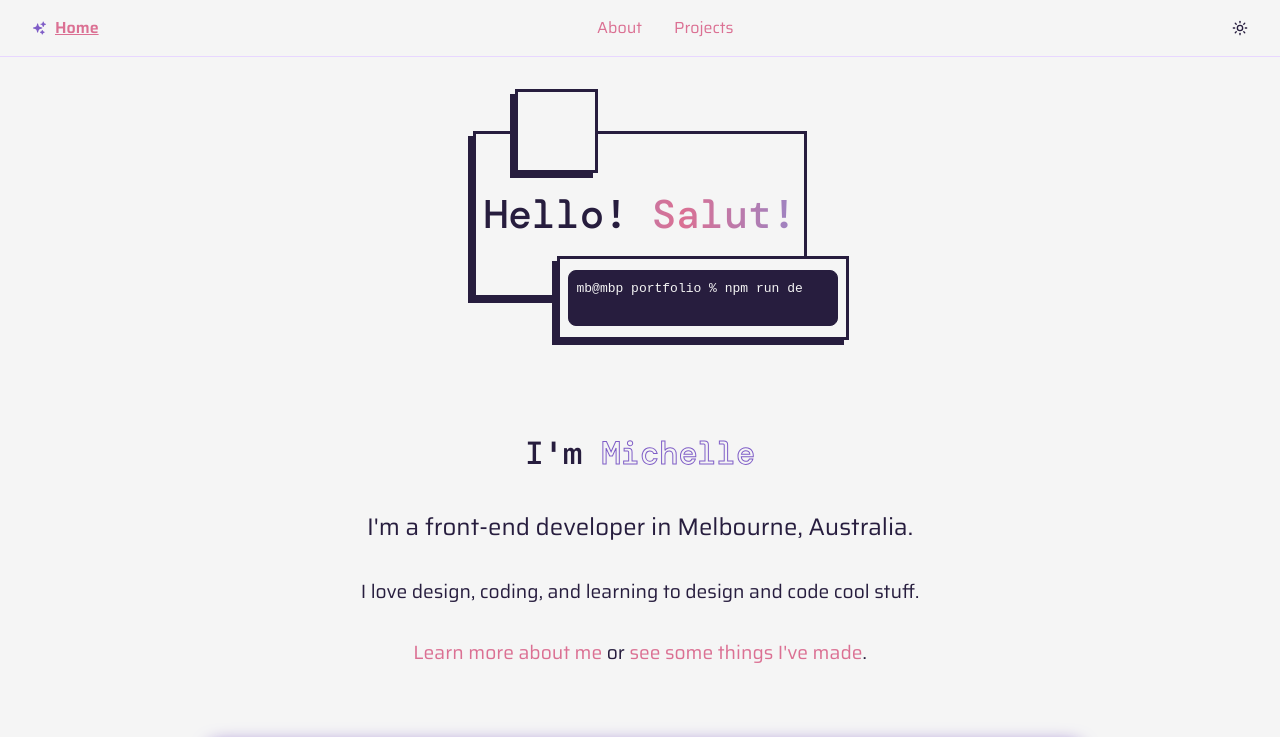
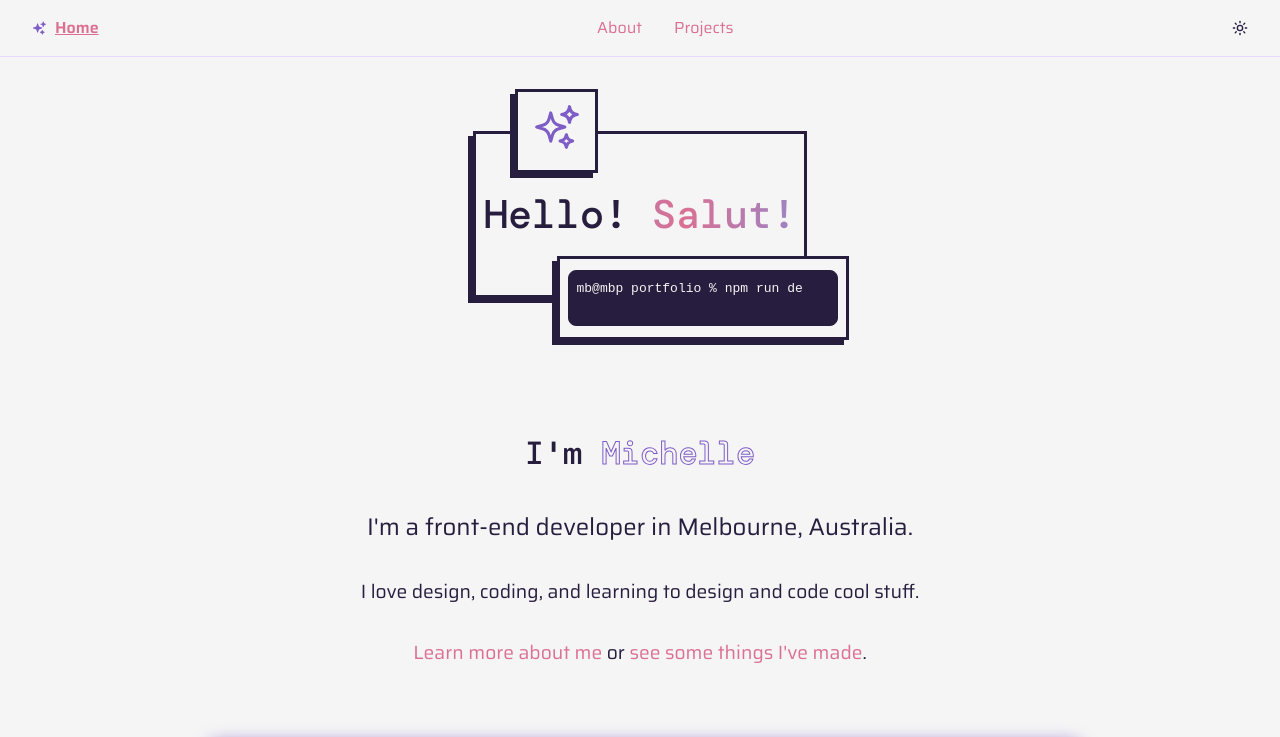
Before and after one commit to mchlol/portfolio-23, a React (Vite) app: page / in a window 1280 px wide. Shown: the top 737 px of the page. Built offline with nearby package versions, Linux system fonts and the light colour scheme.

Commit message:
replace missing icon class

```diff
--- a/src/App.css
+++ b/src/App.css
@@ -361,6 +361,9 @@ footer ul {
   gap: 0.25rem;
 }
 
+.sparks {
+  width: 50px;
+}
 .svg-container {
   font-size: 4rem;
 }
```
